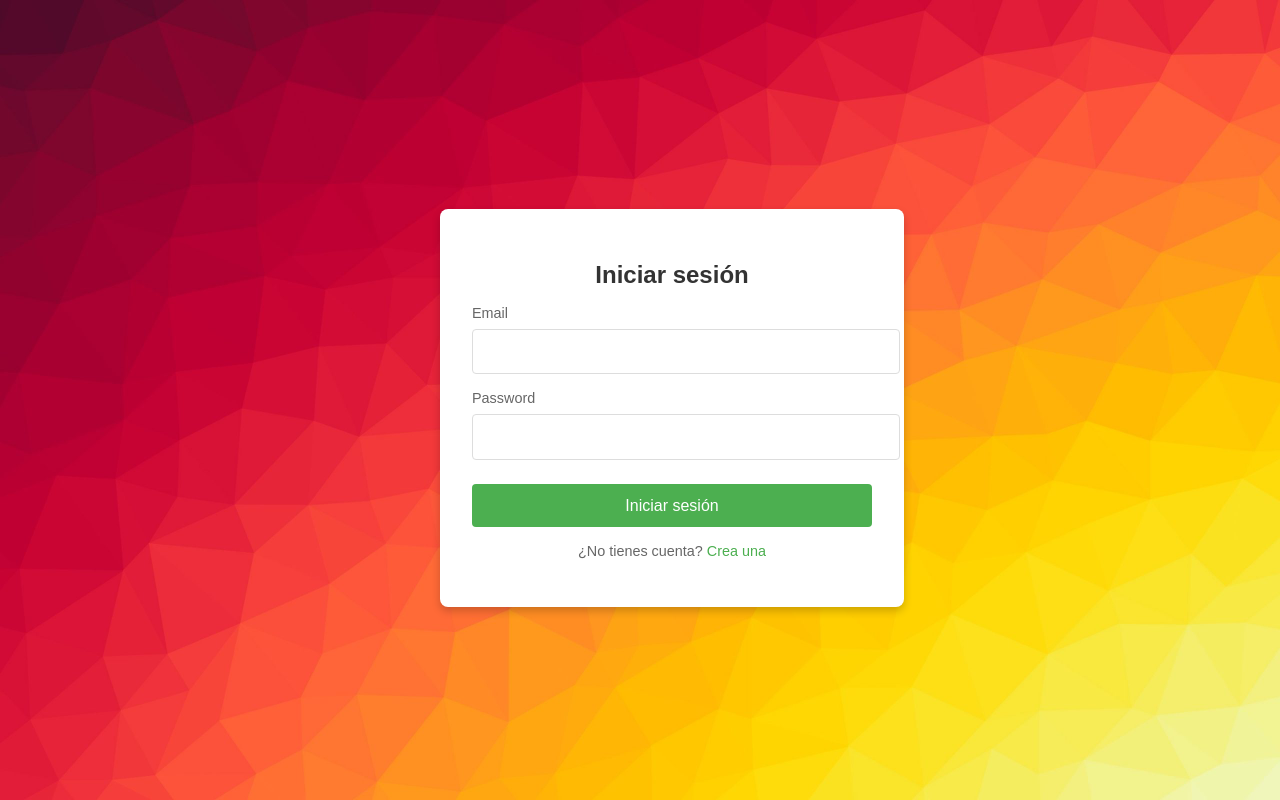
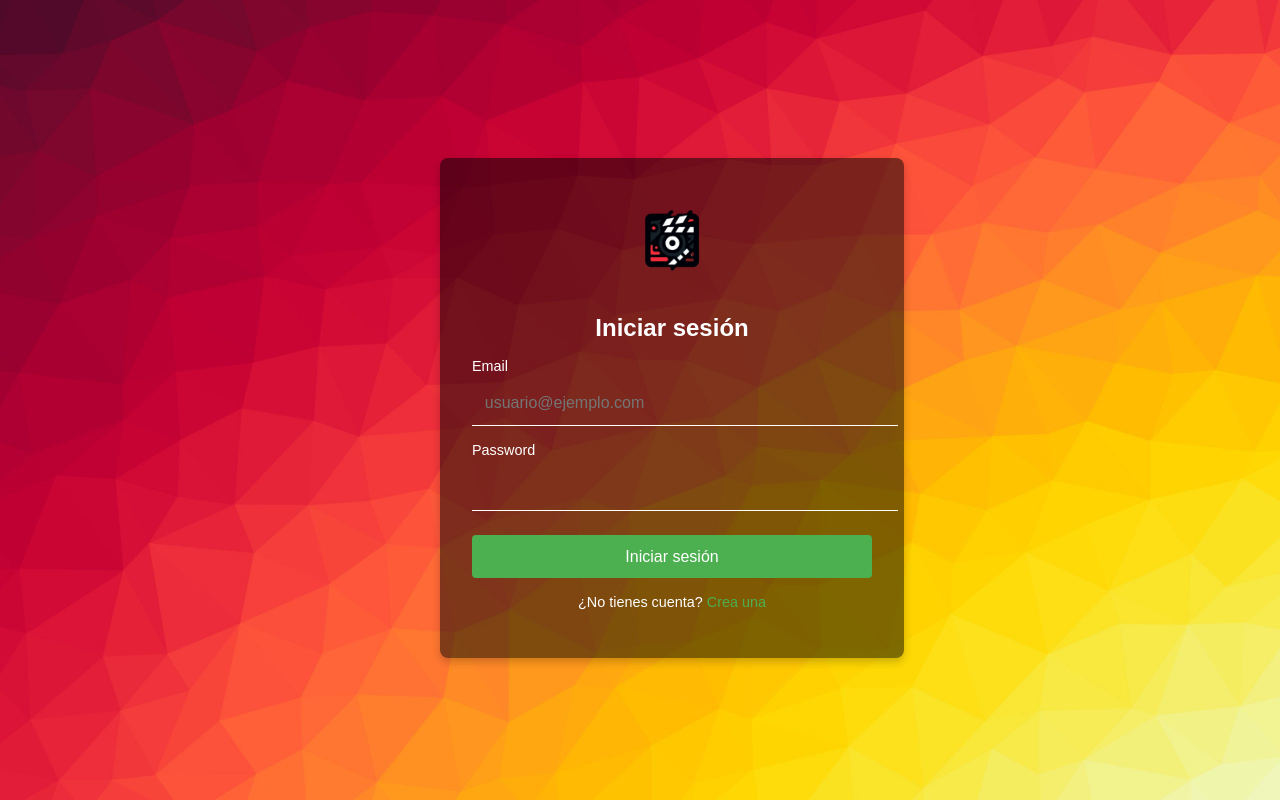
Before and after one commit to JoseEduardo23/AW_GRUPO-3_PRUEBA_01, a website: page src/Login/login.html in a window 1280 px wide. Drawn offline with Linux system fonts and the light colour scheme.

Commit message:
diseño mejorado del login

```diff
--- a/src/Login/Estilos/style.css
+++ b/src/Login/Estilos/style.css
@@ -17,27 +17,33 @@ body {
     width: 100%;
     max-width: 400px;
 }
+.logo{
+    width: 100px;
+    height: 100px;
+    border-radius: 50%;
 
+}
 .form-container {
-    background-color: #ffffff;
+    background-color: rgba(0, 0, 0, 0.5);
     padding: 2rem;
     width: 100%;
     border-radius: 8px;
     box-shadow: 0 4px 8px rgba(0, 0, 0, 0.2);
     text-align: center;
     margin-top: 1rem;
+
 }
 
 .form-container h2 {
     margin-bottom: 1rem;
-    color: #333333;
+    color: #ffffff;
 }
 
 .form-container label {
     display: block;
     margin-top: 1rem;
     font-size: 0.9rem;
-    color: #666666;
+    color: #ffffff;
     text-align: left;
 }
 
@@ -45,9 +51,12 @@ body {
     width: 100%;
     padding: 0.8rem;
     margin-top: 0.5rem;
-    border: 1px solid #ddd;
-    border-radius: 4px;
+    border: none;
+    border-bottom: 1px solid #ffffff;
     font-size: 1rem;
+    background: transparent;
+    outline: none;
+    color: #ffffff;
 }
 
 .form-container button {
@@ -69,7 +78,7 @@ body {
 .form-container p {
     margin-top: 1rem;
     font-size: 0.9rem;
-    color: #666666;
+    color: #ffffff;
 }
 
 .form-container a {
--- a/src/Login/login.html
+++ b/src/Login/login.html
@@ -11,10 +11,11 @@
 <div class="container">
     <!-- Formulario de Login -->
     <div class="form-container" id="loginForm">
+        <img src="Imagenes/logo.png" alt="logo" class="logo">
         <h2>Iniciar sesión</h2>
         <form id="loginForm">
             <label for="loginEmail">Email</label>
-            <input type="email" id="loginEmail" name="email" required>
+            <input type="email" id="loginEmail" name="email" required placeholder="usuario@ejemplo.com">
 
             <label for="loginPassword">Password</label>
             <input type="password" id="loginPassword" name="password" required>
```
Also changed, not shown: src/Login/Imagenes/logo.png (added), 1 other file.
